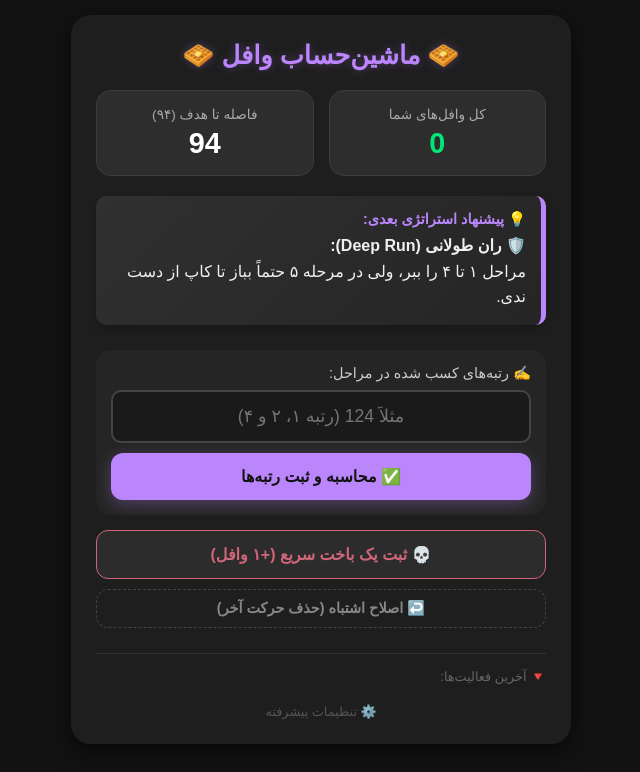
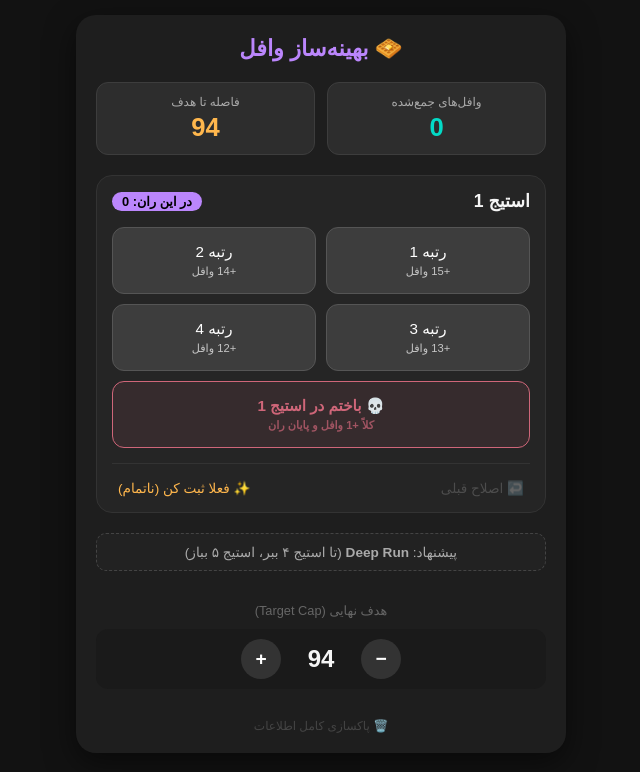
Before and after one commit to 123SONIC321/waffle-tracker, a plain HTML site: page index.html in a window 1280 px wide. Shown: the whole page, without its empty margins (319-959 px from the left). Drawn offline with Linux system fonts and the light colour scheme; a small style sheet from the web is missing.

Commit message:
Refactor index.html for Waffle Optimizer
Updated HTML structure and styles for Waffle Optimizer.

```diff
--- a/index.html
+++ b/index.html
@@ -2,397 +2,348 @@
 <html lang="fa" dir="rtl">
 <head>
     <meta charset="UTF-8">
-    <meta name="viewport" content="width=device-width, initial-scale=1.0">
-    <title>Brawl Stars Waffle</title>
-
+    <meta name="viewport" content="width=device-width, initial-scale=1.0, maximum-scale=1.0, user-scalable=no">
+    <title>Waffle Optimizer</title>
     <link href="https://cdn.jsdelivr.net/gh/rastikerdar/vazirmatn@v33.003/Vazirmatn-font-face.css" rel="stylesheet" type="text/css" />
-
     <style>
         :root {
-            --bg-color: #121212;
-            --card-bg: #1e1e1e;
-            --text-color: #f0f0f0;
-            --accent: #bb86fc;
-            --error: #cf6679;
-            --success: #00e676;
-            --warning: #ffeb3b;
-            --font-stack: 'Vazirmatn', sans-serif;
+            --bg: #121212; --card: #1e1e1e; --accent: #bb86fc;
+            --green: #03dac6; --red: #cf6679; --yellow: #ffb74d;
+            --text: #f5f5f5; --sub: #aaaaaa; --disabled: #333;
         }
         body {
-            background-color: var(--bg-color);
-            color: var(--text-color);
-            font-family: var(--font-stack);
-            margin: 0;
-            padding: 15px;
-            display: flex;
-            justify-content: center;
+            background: var(--bg); color: var(--text);
+            font-family: 'Vazirmatn', sans-serif;
+            margin: 0; padding: 15px;
+            display: flex; justify-content: center;
+            /* جلوگیری از زوم ناخواسته در موبایل */
+            touch-action: manipulation;
         }
-        .container {
-            width: 100%;
-            max-width: 450px;
-            background-color: var(--card-bg);
-            padding: 25px;
-            border-radius: 20px;
-            box-shadow: 0 8px 24px rgba(0,0,0,0.6);
+        .app-container {
+            width: 100%; max-width: 450px;
+            background: var(--card); padding: 20px;
+            border-radius: 20px; box-shadow: 0 10px 30px rgba(0,0,0,0.5);
+            display: flex; flex-direction: column; gap: 20px;
         }
-        h2 {
-            text-align: center;
-            color: var(--accent);
-            margin: 0 0 20px 0;
-            font-weight: 900;
-            font-size: 1.6rem;
-            text-shadow: 0 0 10px rgba(187, 134, 252, 0.3);
+        h1 {
+            text-align: center; color: var(--accent); font-size: 1.4rem; margin: 0;
         }
 
-        /* بخش آمار */
-        .stats-grid {
-            display: grid;
-            grid-template-columns: 1fr 1fr;
-            gap: 15px;
-            margin-bottom: 20px;
+        /* --- داشبورد آمار --- */
+        .dashboard {
+            display: grid; grid-template-columns: 1fr 1fr; gap: 12px;
         }
-        .stat-card {
-            background: #2d2d2d;
-            padding: 15px;
-            border-radius: 15px;
-            text-align: center;
+        .stat-box {
+            background: #2d2d2d; padding: 12px; border-radius: 12px; text-align: center;
             border: 1px solid #3d3d3d;
         }
-        .stat-label {
-            font-size: 0.85rem;
-            color: #aaa;
-            margin-bottom: 5px;
+        .stat-label { font-size: 0.75rem; color: var(--sub); margin-bottom: 4px; }
+        .stat-value { font-size: 1.6rem; font-weight: 900; }
+        .val-green { color: var(--green); }
+        .val-yellow { color: var(--yellow); }
+
+        /* --- بخش ویزارد (انتخابگر رتبه) --- */
+        .wizard-card {
+            background: #252525; border-radius: 16px; padding: 15px;
+            border: 1px solid #333; position: relative; overflow: hidden;
         }
-        .stat-value {
-            font-size: 1.8rem;
-            font-weight: bold;
+        .stage-header {
+            display: flex; justify-content: space-between; align-items: center; margin-bottom: 15px;
+        }
+        .stage-title { font-size: 1.1rem; font-weight: bold; color: var(--text); }
+        .stage-badge {
+            background: var(--accent); color: #000; padding: 2px 10px;
+            border-radius: 20px; font-size: 0.8rem; font-weight: bold;
         }
 
-        /* جعبه پیشنهاد هوشمند */
-        .suggestion-box {
-            background: linear-gradient(135deg, #303030, #252525);
-            border-right: 5px solid var(--accent);
-            padding: 15px;
-            border-radius: 10px;
-            margin-bottom: 25px;
-            box-shadow: 0 4px 10px rgba(0,0,0,0.2);
+        /* گرید دکمه‌های رنک */
+        .rank-grid {
+            display: grid; grid-template-columns: 1fr 1fr; gap: 10px;
         }
-        .suggestion-title {
-            font-size: 0.9rem;
-            font-weight: bold;
-            color: var(--accent);
-            margin-bottom: 5px;
-            display: flex;
-            align-items: center;
-            gap: 5px;
+        .rank-btn {
+            background: #333; border: none; border-radius: 12px; padding: 15px 10px;
+            color: #fff; font-family: 'Vazirmatn', sans-serif; font-size: 0.95rem;
+            cursor: pointer; transition: all 0.1s; position: relative;
         }
-        .suggestion-text {
-            font-size: 1rem;
-            line-height: 1.6;
+        .rank-btn:active { transform: scale(0.96); }
+        .rank-btn small { display: block; font-size: 0.7rem; opacity: 0.7; margin-top: 4px; }
+
+        .btn-win { background: #3d3d3d; border: 1px solid #555; }
+        .btn-win:hover { background: #444; border-color: var(--accent); }
+
+        .btn-loss {
+            grid-column: span 2; /* دکمه باخت کل عرض را بگیرد */
+            background: rgba(207, 102, 121, 0.1); color: var(--red);
+            border: 1px solid var(--red); font-weight: bold;
         }
 
-        /* ورودی‌ها */
-        .input-section {
-            background: #252525;
-            padding: 15px;
-            border-radius: 15px;
-            margin-bottom: 15px;
+        /* دکمه‌های کنترل پایین ویزارد */
+        .wizard-controls {
+            display: flex; justify-content: space-between; margin-top: 15px; padding-top: 15px; border-top: 1px solid #333;
         }
-        label {
-            font-size: 0.9rem;
-            color: #ccc;
-            margin-bottom: 8px;
-            display: block;
+        .ctrl-btn {
+            background: transparent; border: none; color: var(--sub); font-family: inherit;
+            font-size: 0.85rem; cursor: pointer; display: flex; align-items: center; gap: 5px;
         }
-        input[type="text"] {
-            width: 100%;
-            padding: 14px;
-            border-radius: 10px;
-            border: 2px solid #444;
-            background: #1a1a1a;
-            color: white;
-            font-size: 1.1rem;
-            text-align: center;
-            font-family: var(--font-stack);
-            box-sizing: border-box;
-            margin-bottom: 10px;
-            transition: 0.3s;
+        .ctrl-btn:disabled { opacity: 0.3; cursor: default; }
+
+        /* --- تنظیمات هدف (Target) --- */
+        .target-control {
+            display: flex; align-items: center; justify-content: center; gap: 15px;
+            background: #1a1a1a; padding: 10px; border-radius: 12px; margin-top: 10px;
         }
-        input:focus { border-color: var(--accent); outline: none; }
+        .t-btn {
+            width: 40px; height: 40px; border-radius: 50%; border: none;
+            background: #333; color: #fff; font-size: 1.2rem; font-weight: bold;
+            cursor: pointer; display: flex; align-items: center; justify-content: center;
+        }
+        .t-btn:active { background: var(--accent); color: #000; }
+        .t-btn:disabled { background: #222; color: #555; cursor: not-allowed; }
 
-        /* دکمه‌ها */
-        button {
-            width: 100%;
-            padding: 14px;
-            border: none;
-            border-radius: 12px;
-            font-size: 1rem;
-            font-weight: bold;
-            cursor: pointer;
-            font-family: var(--font-stack);
-            transition: transform 0.1s, opacity 0.2s;
-            display: flex;
-            align-items: center;
-            justify-content: center;
-            gap: 8px;
+        .t-display { font-size: 1.5rem; font-weight: bold; color: var(--text); min-width: 50px; text-align: center; }
+
+        /* --- بخش مشاور --- */
+        .advisor-box {
+            font-size: 0.85rem; color: var(--sub); text-align: center;
+            padding: 10px; border-radius: 10px; background: #222; border: 1px dashed #444;
         }
-        button:active { transform: scale(0.98); }
+        .adv-highlight { color: var(--accent); font-weight: bold; }
 
-        .btn-primary {
-            background-color: var(--accent);
-            color: #121212;
-            box-shadow: 0 4px 15px rgba(187, 134, 252, 0.3);
+        /* دکمه ریست */
+        .reset-link {
+            text-align: center; color: #444; font-size: 0.75rem; margin-top: 10px; cursor: pointer;
         }
-        .btn-loss {
-            background-color: #2c2c2c;
-            color: var(--error);
-            border: 1px solid var(--error);
-            margin-bottom: 10px;
-        }
-        .btn-undo {
-            background-color: transparent;
-            color: #888;
-            font-size: 0.9rem;
-            padding: 10px;
-            border: 1px dashed #444;
-        }
-
-        /* تاریخچه */
-        .history-list {
-            margin-top: 25px;
-            border-top: 1px solid #333;
-            padding-top: 15px;
-        }
-        .history-item {
-            background: #1a1a1a;
-            padding: 10px;
-            border-radius: 8px;
-            margin-bottom: 8px;
-            font-size: 0.85rem;
-            display: flex;
-            justify-content: space-between;
-            color: #ccc;
-            border-right: 3px solid #444;
-        }
-        .history-item.win { border-color: var(--success); }
-        .history-item.loss { border-color: var(--error); }
-
-        /* تنظیمات مخفی */
-        .settings-toggle {
-            text-align: center;
-            margin-top: 20px;
-            font-size: 0.8rem;
-            color: #555;
-            cursor: pointer;
-        }
-        #settingsArea { display: none; margin-top: 10px; background: #111; padding: 15px; border-radius: 10px; }
     </style>
 </head>
 <body>
 
-<div class="container">
-    <h2>🧇 ماشین‌حساب وافل 🧇</h2>
+<div class="app-container">
+    <h1>🧇 بهینه‌ساز وافل</h1>
 
-    <div class="stats-grid">
-        <div class="stat-card">
-            <div class="stat-label">کل وافل‌های شما</div>
-            <div class="stat-value" id="totalDisplay" style="color:var(--success)">0</div>
+    <div class="dashboard">
+        <div class="stat-box">
+            <div class="stat-label">وافل‌های جمع‌شده</div>
+            <div class="stat-value val-green" id="totalDisplay">0</div>
         </div>
-        <div class="stat-card">
-            <div class="stat-label">فاصله تا هدف (۹۴)</div>
-            <div class="stat-value" id="gapDisplay" style="color:white">94</div>
+        <div class="stat-box">
+            <div class="stat-label">فاصله تا هدف</div>
+            <div class="stat-value val-yellow" id="gapDisplay">94</div>
         </div>
     </div>
 
-    <div class="suggestion-box" id="suggestionBox">
-        <div class="suggestion-title">💡 پیشنهاد استراتژی بعدی:</div>
-        <div class="suggestion-text" id="suggestionText">در حال تحلیل...</div>
+    <div class="wizard-card">
+        <div class="stage-header">
+            <span class="stage-title" id="stageTitle">استیج ۱</span>
+            <span class="stage-badge" id="currentRunBadge">ران فعلی: ۰</span>
+        </div>
+
+        <div class="rank-grid" id="buttonsArea">
+            </div>
+
+        <div class="wizard-controls">
+            <button class="ctrl-btn" id="btnBack" onclick="goBackStep()">
+                ↩️ اصلاح قبلی
+            </button>
+            <button class="ctrl-btn" style="color:var(--yellow)" onclick="finishRunEarly()">
+                ✨ فعلا ثبت کن (ناتمام)
+            </button>
+        </div>
     </div>
 
-    <div class="input-section">
-        <label>✍️ رتبه‌های کسب شده در مراحل:</label>
-        <input type="text" id="runCode" placeholder="مثلاً 124 (رتبه ۱، ۲ و ۴)" inputmode="numeric">
-        <button class="btn-primary" onclick="processCode()">✅ محاسبه و ثبت رتبه‌ها</button>
+    <div class="advisor-box" id="advisorText">
+        در حال محاسبه بهترین مسیر...
     </div>
 
-    <button class="btn-loss" onclick="addLoss()">
-        💀 ثبت یک باخت سریع (+۱ وافل)
-    </button>
-
-    <button class="btn-undo" onclick="undo()">
-        ↩️ اصلاح اشتباه (حذف حرکت آخر)
-    </button>
-
-    <div class="history-list">
-        <div style="font-size:0.8rem; color:#666; margin-bottom:10px;">🔻 آخرین فعالیت‌ها:</div>
-        <div id="historyContainer"></div>
+    <div style="text-align:center; margin-top:10px;">
+        <label style="font-size:0.8rem; color:#666;">هدف نهایی (Target Cap)</label>
+        <div class="target-control">
+            <button class="t-btn" id="btnMinus" onclick="changeTarget(-1)">−</button>
+            <div class="t-display" id="targetVal">94</div>
+            <button class="t-btn" id="btnPlus" onclick="changeTarget(1)">+</button>
+        </div>
     </div>
 
-    <div class="settings-toggle" onclick="toggleSettings()">⚙️ تنظیمات پیشرفته</div>
-    <div id="settingsArea">
-        <label>تغییر هدف نهایی:</label>
-        <input type="number" id="targetCap" value="94" onchange="updateUI()" style="width:100px; padding:5px;">
-        <button class="btn-undo" style="margin-top:10px; color:var(--error); border-color:var(--error);" onclick="resetAll()">🗑️ ریست کامل برنامه</button>
-    </div>
+    <div class="reset-link" onclick="resetAll()">🗑️ پاکسازی کامل اطلاعات</div>
 </div>
 
 <script>
-    let totalWaffles = 0;
-    let historyData = []; // آرایه‌ای برای ذخیره متن‌های فارسی
+    // --- تنظیمات و ثوابت ---
+    const REWARDS = {1: 10, 2: 12, 3: 14, 4: 16, 5: 18};
+    const BONUS = {1: 5, 2: 4, 3: 3, 4: 2};
+    const MIN_TARGET = 90;
+    const MAX_TARGET = 200;
 
-    // جوایز
-    const STAGE_REWARDS = {1: 10, 2: 12, 3: 14, 4: 16, 5: 18};
-    const RANK_BONUS = {1: 5, 2: 4, 3: 3, 4: 2};
+    // وضعیت برنامه (State)
+    let state = {
+        total: 0,        // وافل‌های نهایی (بانک شده)
+        target: 94,      // هدف
+        // وضعیت ران فعلی (Temporary Run)
+        currentStage: 1,
+        runScore: 0,
+        history: []      // برای دکمه بازگشت در حین ران (Undo)
+    };
 
-    // شروع برنامه
-    window.onload = function() {
-        if(localStorage.getItem('waffleTotal')) {
-            totalWaffles = parseInt(localStorage.getItem('waffleTotal'));
-            historyData = JSON.parse(localStorage.getItem('waffleHistory') || "[]");
-            renderHistory();
-        }
-        updateUI();
+    // --- راه اندازی ---
+    window.onload = () => {
+        const saved = localStorage.getItem('waffleState_v8');
+        if (saved) state = JSON.parse(saved);
+        renderUI();
+    };
+
+    function save() {
+        localStorage.setItem('waffleState_v8', JSON.stringify(state));
+        renderUI();
     }
 
-    function saveState() {
-        localStorage.setItem('waffleTotal', totalWaffles);
-        localStorage.setItem('waffleHistory', JSON.stringify(historyData));
-        updateUI();
-        renderHistory();
-    }
+    // --- منطق بازی ---
 
-    // منطق اصلی پردازش کد
-    function processCode() {
-        const input = document.getElementById('runCode');
-        const codeStr = input.value;
-        if (!codeStr) return;
+    // کلیک روی دکمه رتبه (برد)
+    function handleWin(rank) {
+        const gain = REWARDS[state.currentStage] + BONUS[rank];
 
-        let runTotal = 0;
-        let currentStage = 1;
-        let i = 0;
-        let logDetails = [];
+        // ذخیره حرکت برای Undo
+        state.history.push({
+            stage: state.currentStage,
+            gain: gain,
+            type: 'win'
+        });
 
-        while (i < codeStr.length) {
-            const char = codeStr[i];
-            if (isNaN(char)) { i++; continue; }
-            const rank = parseInt(char);
+        state.runScore += gain;
+        state.currentStage++;
 
-            if (rank >= 1 && rank <= 4) { // برد
-                const gain = STAGE_REWARDS[currentStage] + (RANK_BONUS[rank] || 0);
-                runTotal += gain;
-                logDetails.push(`مرحله ${currentStage} (رتبه ${rank})`);
-                currentStage++;
-                if (currentStage > 5) break;
-            } else { // باخت
-                runTotal += 1;
-                logDetails.push(`باخت در مرحله ${currentStage}`);
-                currentStage = 1;
-            }
-            i++;
-        }
-
-        totalWaffles += runTotal;
-        // اضافه کردن به تاریخچه به زبان فارسی
-        addToHistory(`نتیجه بازی: +${runTotal} وافل`, logDetails.join("، "), "win");
-
-        input.value = '';
-        saveState();
-    }
-
-    function addLoss() {
-        totalWaffles += 1;
-        addToHistory("باخت سریع (+۱)", "ثبت دستی باخت", "loss");
-        saveState();
-    }
-
-    function undo() {
-        if (historyData.length > 0) {
-            const lastItem = historyData.shift(); // حذف آخرین آیتم
-            // باید مقدار وافل را هم کم کنیم. برای سادگی، اینجا دستی هندل نمیشود
-            // در نسخه ساده فقط وافل کم میکنیم:
-            if(totalWaffles > 0) {
-                // فرض میکنیم آخرین حرکت 1 واحد بوده (برای باخت) یا باید مقدارش را ذخیره میکردیم
-                // برای جلوگیری از پیچیدگی، در آندو فقط 1 واحد کم میکنیم یا ریست
-                // بهتر است آندو را ساده نگه داریم:
-                if(confirm("آیا مطمئنید؟ آخرین وافل اضافه شده کم می‌شود.")) {
-                     // اینجا منطق دقیق آندو نیاز به ذخیره مقدار قبلی دارد
-                     // فعلا ساده:
-                     totalWaffles -= 1;
-                }
-            }
-            saveState();
+        // اگر استیج ۵ تمام شد
+        if (state.currentStage > 5) {
+            finishRun("🎉 ران کامل شد!");
+        } else {
+            save(); // فقط رندر بعدی
         }
     }
 
-    function addToHistory(title, sub, type) {
-        historyData.unshift({title, sub, type}); // افزودن به اول لیست
-        if(historyData.length > 10) historyData.pop(); // نگه داشتن فقط ۱۰ تای آخر
+    // کلیک روی دکمه باخت
+    function handleLoss() {
+        // در باخت، ران ریست می‌شود و فقط ۱ وافل اضافه می‌شود به کل
+        // اما قبلش باید هرچی در این ران جمع کردیم (runScore) رو اضافه کنیم به کل
+
+        const finalGainFromRun = state.runScore + 1; // هرچی بردیم + ۱ برای باخت
+        state.total += finalGainFromRun;
+
+        // ریست ران
+        resetRunState();
+        save();
     }
 
-    function renderHistory() {
-        const container = document.getElementById('historyContainer');
-        container.innerHTML = '';
-        historyData.forEach(item => {
-            const div = document.createElement('div');
-            div.className = `history-item ${item.type}`;
-            div.innerHTML = `<span>${item.title}</span><span style="font-size:0.7em; opacity:0.7">${item.sub}</span>`;
-            container.appendChild(div);
-        });
+    // ثبت ران ناتمام (دکمه پایین)
+    function finishRunEarly() {
+        if (state.runScore === 0) return;
+        state.total += state.runScore;
+        resetRunState();
+        save();
     }
 
-    // مغز متفکر: پیشنهاد استراتژی
-    function updateStrategy(remaining) {
-        const box = document.getElementById('suggestionBox');
-        const text = document.getElementById('suggestionText');
+    // تابع کمکی برای نهایی کردن ران
+    function finishRun(msg) {
+        state.total += state.runScore;
+        resetRunState();
+        save();
+    }
 
-        box.style.borderRightColor = "#bb86fc"; // رنگ پیش‌فرض
+    function resetRunState() {
+        state.currentStage = 1;
+        state.runScore = 0;
+        state.history = [];
+    }
 
-        if (remaining <= 0) {
-            if (totalWaffles === 94) {
-                 box.style.background = "linear-gradient(135deg, #1b5e20, #2e7d32)";
-                 text.innerHTML = "🎉 <b>تبریک! هدف رسید.</b><br>الان وقت «Perfect Run» است. تا مرحله ۵ برو و برنده شو! (مجموع ~۱۸۹)";
-            } else if (totalWaffles >= 95) {
-                 box.style.background = "linear-gradient(135deg, #b71c1c, #c62828)";
-                 text.innerHTML = "⛔ <b>سقف پر شد!</b><br>شما از ۹۵ وافل گذشتید. ایونت بسته شد.";
-            }
-        } else if (remaining >= 70) {
-            text.innerHTML = "🛡️ <b>ران طولانی (Deep Run):</b><br>مراحل ۱ تا ۴ را ببر، ولی در مرحله ۵ حتماً بباز تا کاپ از دست ندی.";
-        } else if (remaining >= 50) {
-            text.innerHTML = "⚖️ <b>ران متوسط:</b><br>مراحل ۱ و ۲ را ببر، در مرحله ۳ بباز.";
-        } else if (remaining <= 10) {
-            text.innerHTML = "⚡ <b>پر کردن فاصله (Gap Fill):</b><br>فقط وارد بازی شو و سریع بباز (+۱ وافل) تا به عدد ۹۴ برسی.";
-            box.style.borderRightColor = "#ffeb3b";
-        } else {
-            text.innerHTML = "🎲 <b>ترکیبی بازی کن:</b><br>چند برد کوتاه و چند باخت بگیر تا دقیق به ۹۴ برسی.";
-        }
+    // دکمه بازگشت (Undo)
+    function goBackStep() {
+        if (state.history.length === 0) return;
 
-        // هشدار تله
-        if (totalWaffles + 1 === 95) {
-             box.style.background = "linear-gradient(135deg, #ff6f00, #ff8f00)";
-             text.innerHTML = "⚠️ <b>خطر تله (Trap)!</b><br>اگر الان ببازی، روی ۹۵ قفل می‌شی. باید حتماً یک برد (حداقل ۲ وافل) بگیری.";
+        const lastMove = state.history.pop();
+        state.runScore -= lastMove.gain;
+        state.currentStage = lastMove.stage;
+        save();
+    }
+
+    // تغییر هدف
+    function changeTarget(delta) {
+        const newVal = state.target + delta;
+        if (newVal >= MIN_TARGET && newVal <= MAX_TARGET) {
+            state.target = newVal;
+            save();
         }
     }
 
-    function updateUI() {
-        const target = parseInt(document.getElementById('targetCap').value);
-        const remaining = target - totalWaffles;
-
-        document.getElementById('totalDisplay').innerText = totalWaffles;
-        document.getElementById('gapDisplay').innerText = remaining;
-
-        updateStrategy(remaining);
+    function resetAll() {
+        if(confirm("همه چیز پاک شود؟")) {
+            localStorage.clear();
+            location.reload();
+        }
     }
 
-    function toggleSettings() {
-        const area = document.getElementById('settingsArea');
-        area.style.display = area.style.display === 'block' ? 'none' : 'block';
+    // --- رندر رابط کاربری ---
+    function renderUI() {
+        // 1. آمار بالا
+        document.getElementById('totalDisplay').innerText = state.total;
+        const gap = state.target - state.total;
+        document.getElementById('gapDisplay').innerText = gap;
+
+        // 2. کنترل هدف
+        document.getElementById('targetVal').innerText = state.target;
+        document.getElementById('btnMinus').disabled = (state.target <= MIN_TARGET);
+        document.getElementById('btnPlus').disabled = (state.target >= MAX_TARGET);
+
+        // 3. ویزارد (دکمه‌ها)
+        const stage = state.currentStage;
+        document.getElementById('stageTitle').innerText = `استیج ${stage}`;
+        document.getElementById('currentRunBadge').innerText = `در این ران: ${state.runScore}`;
+        document.getElementById('btnBack').disabled = (state.history.length === 0);
+
+        const grid = document.getElementById('buttonsArea');
+        grid.innerHTML = '';
+
+        // تولید دکمه‌های برد (رنک ۱ تا ۴)
+        for (let r = 1; r <= 4; r++) {
+            const reward = REWARDS[stage] + BONUS[r];
+            const btn = document.createElement('button');
+            btn.className = 'rank-btn btn-win';
+            btn.innerHTML = `رتبه ${r} <small>+${reward} وافل</small>`;
+            btn.onclick = () => handleWin(r);
+            grid.appendChild(btn);
+        }
+
+        // دکمه باخت
+        const loseBtn = document.createElement('button');
+        loseBtn.className = 'rank-btn btn-loss';
+        loseBtn.innerHTML = `💀 باختم در استیج ${stage} <small>کلاً +1 وافل و پایان ران</small>`;
+        loseBtn.onclick = () => handleLoss();
+        grid.appendChild(loseBtn);
+
+        // 4. مشاور هوشمند
+        updateAdvisor(gap);
     }
 
-    function resetAll() {
-        localStorage.clear();
-        totalWaffles = 0;
-        historyData = [];
-        location.reload();
+    function updateAdvisor(gap) {
+        const el = document.getElementById('advisorText');
+        const total = state.total;
+
+        if (total >= 95) {
+            el.innerHTML = `<span style="color:var(--red)">⛔ سقف پر شد! (۹۵+) ایونت بسته شد.</span>`;
+            el.style.borderColor = "var(--red)";
+        } else if (total === state.target) {
+            el.innerHTML = `<span style="color:var(--green)">🎉 عالی! حالا Perfect Run برو (تا آخر ببر).</span>`;
+            el.style.borderColor = "var(--green)";
+        } else if (total + 1 === 95) {
+            el.innerHTML = `<span style="color:var(--red)">⚠️ تله! نباید ببازی. حتما استیج ۱ رو ببر.</span>`;
+            el.style.borderColor = "var(--red)";
+        } else {
+            // استراتژی
+            let msg = "";
+            if (gap >= 73) msg = "پیشنهاد: <b>Deep Run</b> (تا استیج ۴ ببر، استیج ۵ بباز)";
+            else if (gap >= 16) msg = "پیشنهاد: <b>Short Run</b> (استیج ۱ ببر، استیج ۲ بباز)";
+            else msg = `پیشنهاد: <b>Gap Fill</b> (${gap} بار پشت هم در استیج ۱ بباز)`;
+
+            el.innerHTML = msg;
+            el.style.borderColor = "#444";
+        }
     }
 </script>
 
```
